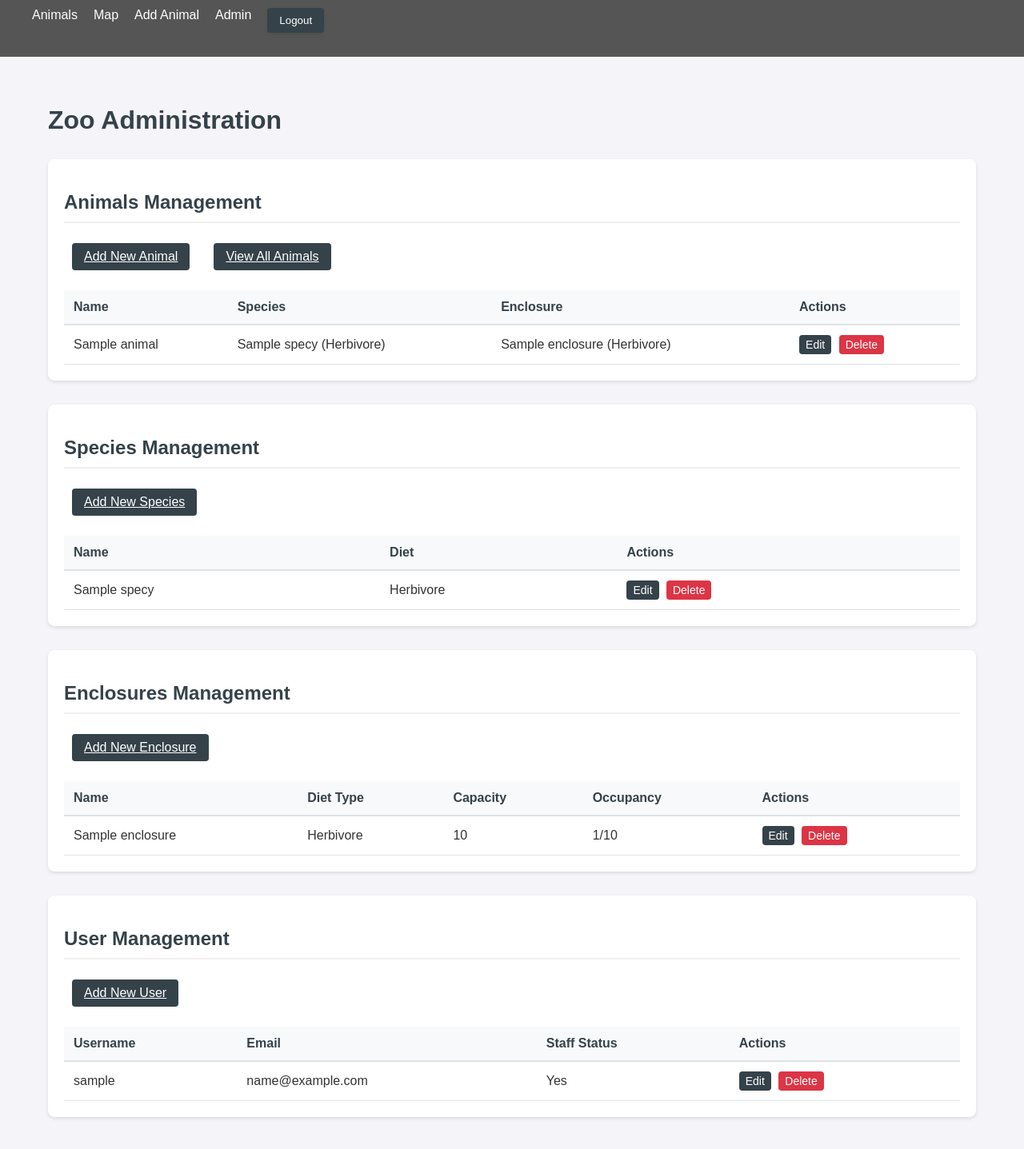
After one commit to calugaru5000/Zookeeper-Django-Project, a Django app: page /admin-dashboard/ in a window 1280 px wide. The commit adds this page. Shown: the whole page at 80% size. Run offline with Django 5.2, Linux system fonts and the light colour scheme; a user stored in the database is signed in; tables that the repository leaves empty hold one stand-in row (values such as "Sample post").

Commit message:
Admin page +modified enclosure property

```diff
--- a/proj/zookeeper/static/zookeeper/styles.css
+++ b/proj/zookeeper/static/zookeeper/styles.css
@@ -44,26 +44,15 @@ body {
 
 .nav-auth {
     display: flex;
-    align-items: center;
+    align-items: right;
 }
 
-.logout-form {
-    margin: 0;
-}
 
-.btn-logout {
-    background-color: transparent;
-    color: white;
-    border: 1px solid white;
-    padding: 5px 10px;
-    border-radius: 4px;
-    cursor: pointer;
-    transition: background-color 0.3s ease, color 0.3s ease;
-}
+/* Hover effect for logout button */
 
 .btn-logout:hover {
-    background-color: white;
-    color: #555;
+    color: #ccc;
+    /* Match the hover effect of other nav links */
 }
 
 .nav-login {
@@ -175,6 +164,11 @@ ul li a:hover {
     border-color: #35424a;
 }
 
+.logout-form {
+    background-color: transparent;
+    padding: 0px 0px;
+}
+
 select.form-control {
     appearance: auto;
     -webkit-appearance: auto;
@@ -220,13 +214,16 @@ select.form-control {
     text-decoration: underline;
 }
 
+
 /* --- Map (Schematic) --- */
+
 .zoo-map {
     display: grid;
     grid-template-columns: 1fr 1fr 1fr;
     gap: 16px;
     width: 100%;
-    min-height: calc(100vh - 160px); /* full screen-ish minus header/padding */
+    min-height: calc(100vh - 160px);
+    /* full screen-ish minus header/padding */
 }
 
 .zone {
@@ -293,17 +290,23 @@ select.form-control {
 }
 
 @media (max-width: 900px) {
-    .zoo-map { grid-template-columns: 1fr; }
+    .zoo-map {
+        grid-template-columns: 1fr;
+    }
 }
+
 
 /* ==========================
    Drawing-style Zoo Map
    ========================== */
+
 .zoo-canvas {
     width: 100%;
     min-height: calc(100vh - 160px);
-    background: #e5e7eb; /* outer ground */
-    border: 6px solid #9ca3af; /* outer wall */
+    background: #e5e7eb;
+    /* outer ground */
+    border: 6px solid #9ca3af;
+    /* outer wall */
     border-radius: 16px;
     padding: 16px;
     box-shadow: inset 0 0 0 4px #d1d5db;
@@ -336,34 +339,35 @@ select.form-control {
 .cage {
     position: relative;
     background: #ffffff;
-    border: 4px solid #94a3b8; /* steel frame */
+    border: 4px solid #94a3b8;
+    /* steel frame */
     border-radius: 12px;
     overflow: hidden;
-    box-shadow: 0 2px 8px rgba(0,0,0,0.08);
+    box-shadow: 0 2px 8px rgba(0, 0, 0, 0.08);
 }
 
+
 /* Vertical bars overlay for a cage effect */
+
 .cage::before {
     content: "";
     position: absolute;
     inset: 0;
     pointer-events: none;
-    background: repeating-linear-gradient(
-        90deg,
-        rgba(55, 65, 81, 0.12) 0px,
-        rgba(55, 65, 81, 0.12) 2px,
-        transparent 2px,
-        transparent 16px
-    );
+    background: repeating-linear-gradient( 90deg, rgba(55, 65, 81, 0.12) 0px, rgba(55, 65, 81, 0.12) 2px, transparent 2px, transparent 16px);
 }
 
+
 /* Floor strip */
+
 .cage::after {
     content: "";
     position: absolute;
-    left: 0; right: 0; bottom: 0;
+    left: 0;
+    right: 0;
+    bottom: 0;
     height: 28px;
-    background: rgba(0,0,0,0.04);
+    background: rgba(0, 0, 0, 0.04);
 }
 
 .cage-label {
@@ -377,14 +381,16 @@ select.form-control {
     border-radius: 8px;
     font-weight: 600;
     font-size: 14px;
-    box-shadow: 0 2px 6px rgba(0,0,0,0.2);
+    box-shadow: 0 2px 6px rgba(0, 0, 0, 0.2);
     z-index: 1;
 }
 
 .cage-body {
     position: relative;
-    z-index: 0; /* under label */
-    padding: 48px 12px 40px; /* leave room for label + floor */
+    z-index: 0;
+    /* under label */
+    padding: 48px 12px 40px;
+    /* leave room for label + floor */
     height: 100%;
     display: flex;
     flex-wrap: wrap;
@@ -409,27 +415,146 @@ select.form-control {
     background: #f9fafb;
     text-decoration: none;
     color: #111827;
-    box-shadow: 0 1px 2px rgba(0,0,0,0.06);
+    box-shadow: 0 1px 2px rgba(0, 0, 0, 0.06);
     transition: transform 0.1s ease, box-shadow 0.2s ease;
 }
 
 .animal-chip:hover {
     transform: translateY(-1px);
-    box-shadow: 0 4px 10px rgba(0,0,0,0.12);
+    box-shadow: 0 4px 10px rgba(0, 0, 0, 0.12);
 }
 
-.chip-name { font-weight: 700; }
-.chip-sub  { font-size: 12px; color: #6b7280; }
+.chip-name {
+    font-weight: 700;
+}
+
+.chip-sub {
+    font-size: 12px;
+    color: #6b7280;
+}
+
 
 /* Subtle color accents per diet */
-.animal-chip.herbivore { border-color: #86efac; background: #f0fdf4; }
-.animal-chip.omnivore  { border-color: #93c5fd; background: #eff6ff; }
-.animal-chip.carnivore { border-color: #fca5a5; background: #fef2f2; }
 
-.cage-herbivore { background: linear-gradient(180deg, #ecfdf5 0%, #ffffff 60%); }
-.cage-omnivore  { background: linear-gradient(180deg, #eff6ff 0%, #ffffff 60%); }
-.cage-carnivore { background: linear-gradient(180deg, #fef2f2 0%, #ffffff 60%); }
+.animal-chip.herbivore {
+    border-color: #86efac;
+    background: #f0fdf4;
+}
+
+.animal-chip.omnivore {
+    border-color: #93c5fd;
+    background: #eff6ff;
+}
+
+.animal-chip.carnivore {
+    border-color: #fca5a5;
+    background: #fef2f2;
+}
+
+.cage-herbivore {
+    background: linear-gradient(180deg, #ecfdf5 0%, #ffffff 60%);
+}
+
+.cage-omnivore {
+    background: linear-gradient(180deg, #eff6ff 0%, #ffffff 60%);
+}
+
+.cage-carnivore {
+    background: linear-gradient(180deg, #fef2f2 0%, #ffffff 60%);
+}
 
 @media (max-width: 900px) {
-  .cage-grid { grid-template-columns: 1fr; }
+    .cage-grid {
+        grid-template-columns: 1fr;
+    }
 }
+
+
+/* Admin Dashboard Styles */
+
+.admin-dashboard {
+    padding: 20px;
+}
+
+.admin-dashboard h1 {
+    margin-bottom: 30px;
+    color: #35424a;
+}
+
+.admin-sections {
+    display: grid;
+    gap: 30px;
+}
+
+.admin-section {
+    background: white;
+    padding: 20px;
+    border-radius: 8px;
+    box-shadow: 0 2px 4px rgba(0, 0, 0, 0.1);
+}
+
+.admin-section h2 {
+    color: #35424a;
+    margin-bottom: 20px;
+    padding-bottom: 10px;
+    border-bottom: 2px solid #f0f0f0;
+}
+
+.admin-actions {
+    margin-bottom: 20px;
+    display: flex;
+    gap: 10px;
+}
+
+.admin-table {
+    width: 100%;
+    border-collapse: collapse;
+    margin-top: 10px;
+}
+
+.admin-table th {
+    background-color: #f8f9fa;
+    color: #35424a;
+    padding: 12px;
+    text-align: left;
+    border-bottom: 2px solid #dee2e6;
+}
+
+.admin-table td {
+    padding: 12px;
+    border-bottom: 1px solid #dee2e6;
+}
+
+.admin-table tr:hover {
+    background-color: #f8f9fa;
+}
+
+.btn-small {
+    padding: 4px 8px;
+    font-size: 0.875rem;
+    border-radius: 4px;
+    text-decoration: none;
+    color: white;
+    background-color: #35424a;
+    margin-right: 5px;
+    display: inline-block;
+}
+
+.btn-small:hover {
+    background-color: #576e7d;
+}
+
+.btn-danger {
+    background-color: #dc3545;
+}
+
+.btn-danger:hover {
+    background-color: #c82333;
+}
+
+@media (max-width: 768px) {
+    .admin-table {
+        display: block;
+        overflow-x: auto;
+    }
+}
--- a/proj/zookeeper/templates/Zoo/Animal_detail.html
+++ b/proj/zookeeper/templates/Zoo/Animal_detail.html
@@ -4,6 +4,7 @@
     <p class="animal-info"><strong>Species:</strong> {{ animal.species }}</p>
     <p class="animal-info"><strong>Enclosure:</strong> {{ animal.enclosure }}</p>
     <p class="animal-info"><strong>Last fed:</strong> {{ animal.last_fed_at|default:"Never" }}</p>
+    {% if user.is_authenticated %} {% if user.is_staff or user.pk == animal.owner.pk %}
     <form method="post" action="{% url 'animal_feed' animal.pk %}" class="feed-form">
         {% csrf_token %}
         <button type="submit" class="btn btn-feed">Mark as fed</button>
@@ -12,5 +13,10 @@
         <a href="{% url 'animal_update' animal.pk %}" class="btn btn-edit">Edit</a>
         <a href="{% url 'animal_delete' animal.pk %}" class="btn btn-delete">Delete</a>
     </div>
+    {% else %}
+    <p class="info-muted">You can view this animal but you cannot modify or feed it.</p>
+    {% endif %} {% else %}
+    <p class="info-muted">You can view this animal but you cannot modify or feed it.</p>
+    {% endif %}
 </div>
 {% endblock %}
--- /dev/null
+++ b/proj/zookeeper/templates/Zoo/admin.html
@@ -0,0 +1,148 @@
+{% extends 'Zoo/base.html' %} {% block content %}
+<div class="admin-dashboard">
+    <h1>Zoo Administration</h1>
+
+    <div class="admin-sections">
+        <!-- Animals Section -->
+        <section class="admin-section">
+            <h2>Animals Management</h2>
+            <div class="admin-actions">
+                <a href="{% url 'animal_create' %}" class="btn">Add New Animal</a>
+                <a href="{% url 'animals_list' %}" class="btn">View All Animals</a>
+            </div>
+            {% if animals %}
+            <table class="admin-table">
+                <thead>
+                    <tr>
+                        <th>Name</th>
+                        <th>Species</th>
+                        <th>Enclosure</th>
+                        <th>Actions</th>
+                    </tr>
+                </thead>
+                <tbody>
+                    {% for animal in animals %}
+                    <tr>
+                        <td>{{ animal.name }}</td>
+                        <td>{{ animal.species }}</td>
+                        <td>{{ animal.enclosure }}</td>
+                        <td>
+                            <a href="{% url 'animal_update' animal.pk %}" class="btn-small">Edit</a>
+                            <a href="{% url 'animal_delete' animal.pk %}" class="btn-small btn-danger">Delete</a>
+                        </td>
+                    </tr>
+                    {% endfor %}
+                </tbody>
+            </table>
+            {% else %}
+            <p>No animals added yet.</p>
+            {% endif %}
+        </section>
+
+        <!-- Species Section -->
+        <section class="admin-section">
+            <h2>Species Management</h2>
+            <div class="admin-actions">
+                <a href="{% url 'species_create' %}" class="btn">Add New Species</a>
+            </div>
+            {% if species_list %}
+            <table class="admin-table">
+                <thead>
+                    <tr>
+                        <th>Name</th>
+                        <th>Diet</th>
+                        <th>Actions</th>
+                    </tr>
+                </thead>
+                <tbody>
+                    {% for species in species_list %}
+                    <tr>
+                        <td>{{ species.name }}</td>
+                        <td>{{ species.get_diet_display }}</td>
+                        <td>
+                            <a href="{% url 'species_update' species.pk %}" class="btn-small">Edit</a>
+                            <a href="{% url 'species_delete' species.pk %}" class="btn-small btn-danger">Delete</a>
+                        </td>
+                    </tr>
+                    {% endfor %}
+                </tbody>
+            </table>
+            {% else %}
+            <p>No species added yet.</p>
+            {% endif %}
+        </section>
+
+        <!-- Enclosures Section -->
+        <section class="admin-section">
+            <h2>Enclosures Management</h2>
+            <div class="admin-actions">
+                <a href="{% url 'enclosure_create' %}" class="btn">Add New Enclosure</a>
+            </div>
+            {% if enclosures %}
+            <table class="admin-table">
+                <thead>
+                    <tr>
+                        <th>Name</th>
+                        <th>Diet Type</th>
+                        <th>Capacity</th>
+                        <th>Occupancy</th>
+                        <th>Actions</th>
+                    </tr>
+                </thead>
+                <tbody>
+                    {% for enclosure in enclosures %}
+                    <tr>
+                        <td>{{ enclosure.name }}</td>
+                        <td>{{ enclosure.get_diet_type_display }}</td>
+                        <td>{{ enclosure.capacity }}</td>
+                        <td>{{ enclosure.current_occupancy }}/{{ enclosure.capacity }}</td>
+                        <td>
+                            <a href="{% url 'enclosure_update' enclosure.pk %}" class="btn-small">Edit</a>
+                            <a href="{% url 'enclosure_delete' enclosure.pk %}" class="btn-small btn-danger">Delete</a>
+                        </td>
+                    </tr>
+                    {% endfor %}
+                </tbody>
+            </table>
+            {% else %}
+            <p>No enclosures added yet.</p>
+            {% endif %}
+        </section>
+
+        <!-- Users Section -->
+        <section class="admin-section">
+            <h2>User Management</h2>
+            <div class="admin-actions">
+                <a href="{% url 'user_create' %}" class="btn">Add New User</a>
+            </div>
+            {% if users %}
+            <table class="admin-table">
+                <thead>
+                    <tr>
+                        <th>Username</th>
+                        <th>Email</th>
+                        <th>Staff Status</th>
+                        <th>Actions</th>
+                    </tr>
+                </thead>
+                <tbody>
+                    {% for user in users %}
+                    <tr>
+                        <td>{{ user.username }}</td>
+                        <td>{{ user.email }}</td>
+                        <td>{{ user.is_staff|yesno:"Yes,No" }}</td>
+                        <td>
+                            <a href="{% url 'user_update' user.pk %}" class="btn-small">Edit</a>
+                            <a href="{% url 'user_delete' user.pk %}" class="btn-small btn-danger">Delete</a>
+                        </td>
+                    </tr>
+                    {% endfor %}
+                </tbody>
+            </table>
+            {% else %}
+            <p>No users found.</p>
+            {% endif %}
+        </section>
+    </div>
+</div>
+{% endblock %}
--- a/proj/zookeeper/templates/Zoo/base.html
+++ b/proj/zookeeper/templates/Zoo/base.html
@@ -13,17 +13,19 @@
             <div class="nav-links">
                 <a href="{% url 'animals_list' %}" class="nav-link">Animals</a>
                 <a href="{% url 'zoo_map' %}" class="nav-link">Map</a>
-                <a href="{% url 'animal_create' %}" class="nav-link">Add Animal</a>
-            </div>
-            <div class="nav-auth">
-                {% if user.is_authenticated %}
+                <a href="{% url 'animal_create' %}" class="nav-link">Add Animal</a> {% if user.is_authenticated %} {% if user.is_staff %}
+                <a href="{% url 'admin_dashboard' %}" class="nav-link">Admin</a> {% endif %}
                 <form action="{% url 'logout' %}" method="post" class="logout-form">
                     {% csrf_token %}
-                    <button type="submit" class="btn btn-logout">Logout</button>
+                    <button type="submit" class="nav-link btn-logout">Logout</button>
                 </form>
                 {% else %}
                 <a href="{% url 'login' %}" class="nav-link nav-login">Login</a> {% endif %}
             </div>
+            <!-- <div class="nav-auth">
+
+
+            </div> -->
         </div>
     </nav>
     <main class="main-content">
--- a/proj/zookeeper/urls.py
+++ b/proj/zookeeper/urls.py
@@ -11,4 +11,22 @@ urlpatterns = [
     path('animals/<int:pk>/feed/', views.feed_view, name='animal_feed'),
     # Map page
     path('map/', views.map_view, name='zoo_map'),
+
+    # Admin URLs
+    path('admin-dashboard/', views.AdminDashboardView.as_view(), name='admin_dashboard'),
+
+    # Species Management
+    path('species/create/', views.SpeciesCreateView.as_view(), name='species_create'),
+    path('species/<int:pk>/update/', views.SpeciesUpdateView.as_view(), name='species_update'),
+    path('species/<int:pk>/delete/', views.SpeciesDeleteView.as_view(), name='species_delete'),
+
+    # Enclosure Management
+    path('enclosures/create/', views.EnclosureCreateView.as_view(), name='enclosure_create'),
+    path('enclosures/<int:pk>/update/', views.EnclosureUpdateView.as_view(), name='enclosure_update'),
+    path('enclosures/<int:pk>/delete/', views.EnclosureDeleteView.as_view(), name='enclosure_delete'),
+
+    # User Management
+    path('users/create/', views.UserCreateView.as_view(), name='user_create'),
+    path('users/<int:pk>/update/', views.UserUpdateView.as_view(), name='user_update'),
+    path('users/<int:pk>/delete/', views.UserDeleteView.as_view(), name='user_delete'),
 ]
--- a/proj/zookeeper/views.py
+++ b/proj/zookeeper/views.py
@@ -1,14 +1,15 @@
 # proj/zookeeper/views.py
-from django.contrib.auth.mixins import LoginRequiredMixin
-from django.views.generic import ListView, DetailView, CreateView, UpdateView, DeleteView
+from django.contrib.auth.mixins import LoginRequiredMixin, UserPassesTestMixin
+from django.views.generic import ListView, DetailView, CreateView, UpdateView, DeleteView, TemplateView
 from django.shortcuts import get_object_or_404, redirect
 from django.urls import reverse_lazy
 from django.utils import timezone
 from django.views.decorators.http import require_POST
-from django.contrib.auth.decorators import login_required
-from .forms import AnimalForm
+from django.contrib.auth.decorators import login_required, user_passes_test
+from django.contrib.auth.models import User
+from .forms import AnimalForm, SpeciesForm, CustomUserCreationForm, CustomUserChangeForm, EnclosureForm
 
-from .models import Animal, Species
+from .models import Animal, Species, Enclosure
 from django.shortcuts import render
 
 
@@ -19,7 +20,8 @@ class AnimalListView(LoginRequiredMixin, ListView):
     context_object_name = 'animals'
 
     def get_queryset(self):
-        qs = Animal.objects.filter(owner=self.request.user)
+        # Show all animals to users; editing/feeding is restricted elsewhere
+        qs = Animal.objects.all()
         species = self.request.GET.get('species')
         enclosure = self.request.GET.get('enclosure')
         q = self.request.GET.get('q')
@@ -27,14 +29,16 @@ class AnimalListView(LoginRequiredMixin, ListView):
         if species:
             qs = qs.filter(species__id=species)
         if enclosure:
-            qs = qs.filter(enclosure__icontains=enclosure)
+            # Filter by enclosure name (enclosure is a FK)
+            qs = qs.filter(enclosure__name__icontains=enclosure)
         if q:
             qs = qs.filter(name__icontains=q)
 
-        return qs.select_related('species')
+        return qs.select_related('species', 'enclosure')
     def get_context_data(self,**kwargs):
         context = super().get_context_data(**kwargs)
         context['species_list'] = Species.objects.all()
+        context['enclosure_list'] = Enclosure.objects.all()
         return context
 
 # 2️⃣ Detail View — also restricted to current user
@@ -44,7 +48,8 @@ class AnimalDetailView(LoginRequiredMixin, DetailView):
     context_object_name = 'animal'
 
     def get_queryset(self):
-        return Animal.objects.filter(owner=self.request.user)
+        # Allow viewing details of any animal; actions are permission-checked in templates and views
+        return Animal.objects.all().select_related('species', 'enclosure', 'owner')
 
 
 # 3️⃣ Create / Update / Delete Views — generic CBVs
@@ -53,6 +58,13 @@ class AnimalCreateView(LoginRequiredMixin, CreateView):
     form_class=AnimalForm
     template_name = 'Zoo/animal_form.html'
     success_url = reverse_lazy('animals_list')
+    extra_context = {'form_title': 'Add New Animal'}
+
+    def get_context_data(self, **kwargs):
+        ctx = super().get_context_data(**kwargs)
+        ctx['enclosure_list'] = Enclosure.objects.all()
+        ctx['species_list'] = Species.objects.all()
+        return ctx
 
     def form_valid(self, form):
         form.instance.owner = self.request.user
@@ -66,7 +78,17 @@ class AnimalUpdateView(LoginRequiredMixin, UpdateView):
     success_url = reverse_lazy('animals_list')
 
     def get_queryset(self):
+        # Owners can edit their animals; staff can edit any
+        if self.request.user.is_staff:
+            return Animal.objects.all()
         return Animal.objects.filter(owner=self.request.user)
+
+    def get_context_data(self, **kwargs):
+        ctx = super().get_context_data(**kwargs)
+        ctx.setdefault('form_title', 'Edit Animal')
+        ctx['enclosure_list'] = Enclosure.objects.all()
+        ctx['species_list'] = Species.objects.all()
+        return ctx
 
 
 class AnimalDeleteView(LoginRequiredMixin, DeleteView):
@@ -75,6 +97,8 @@ class AnimalDeleteView(LoginRequiredMixin, DeleteView):
     success_url = reverse_lazy('animals_list')
 
     def get_queryset(self):
+        if self.request.user.is_staff:
+            return Animal.objects.all()
         return Animal.objects.filter(owner=self.request.user)
 
 
@@ -82,7 +106,11 @@ class AnimalDeleteView(LoginRequiredMixin, DeleteView):
 @require_POST
 @login_required
 def feed_view(request, pk):
-    animal = get_object_or_404(Animal, pk=pk, owner=request.user)
+    # Allow only the owner or staff to mark an animal as fed
+    if request.user.is_staff:
+        animal = get_object_or_404(Animal, pk=pk)
+    else:
+        animal = get_object_or_404(Animal, pk=pk, owner=request.user)
     animal.last_fed_at = timezone.now()
     animal.save()
     return redirect('animal_detail', pk=pk)
@@ -120,3 +148,88 @@ def map_view(request):
         },
     }
     return render(request, 'Zoo/map.html', context)
+
+# Admin Views
+class AdminRequiredMixin(UserPassesTestMixin):
+    def test_func(self):
+        return self.request.user.is_staff
+
+class AdminDashboardView(AdminRequiredMixin, TemplateView):
+    template_name = 'Zoo/admin.html'
+
+    def get_context_data(self, **kwargs):
+        context = super().get_context_data(**kwargs)
+        context['animals'] = Animal.objects.all().select_related('species', 'owner', 'enclosure')
+        context['species_list'] = Species.objects.all()
+        context['users'] = User.objects.all()
+        context['enclosures'] = Enclosure.objects.all()
+        return context
+
+# Species Management Views
+class SpeciesCreateView(AdminRequiredMixin, CreateView):
+    model = Species
+    form_class = SpeciesForm
+    template_name = 'Zoo/animal_form.html'
+    success_url = reverse_lazy('admin_dashboard')
+    extra_context = {'form_title': 'Add New Species'}
+
+class SpeciesUpdateView(AdminRequiredMixin, UpdateView):
+    model = Species
+    form_class = SpeciesForm
+    template_name = 'Zoo/animal_form.html'
+    success_url = reverse_lazy('admin_dashboard')
+    def get_context_data(self, **kwargs):
+        ctx = super().get_context_data(**kwargs)
+        ctx.setdefault('form_title', 'Edit Species')
+        return ctx
+
+class SpeciesDeleteView(AdminRequiredMixin, DeleteView):
+    model = Species
+    template_name = 'Zoo/confirm_delete.html'
+    success_url = reverse_lazy('admin_dashboard')
+
+# User Management Views
+class UserCreateView(AdminRequiredMixin, CreateView):
+    model = User
+    form_class = CustomUserCreationForm
+    template_name = 'Zoo/animal_form.html'
+    success_url = reverse_lazy('admin_dashboard')
+    extra_context = {'form_title': 'Add New User'}
+
+class UserUpdateView(AdminRequiredMixin, UpdateView):
+    model = User
+    form_class = CustomUserChangeForm
+    template_name = 'Zoo/animal_form.html'
+    success_url = reverse_lazy('admin_dashboard')
+    def get_context_data(self, **kwargs):
+        ctx = super().get_context_data(**kwargs)
+        ctx.setdefault('form_title', 'Edit User')
+        return ctx
+
+class UserDeleteView(AdminRequiredMixin, DeleteView):
+    model = User
+    template_name = 'Zoo/confirm_delete.html'
+    success_url = reverse_lazy('admin_dashboard')
+
+# Enclosure Management Views
+class EnclosureCreateView(AdminRequiredMixin, CreateView):
+    model = Enclosure
+    form_class = EnclosureForm
+    template_name = 'Zoo/animal_form.html'
+    success_url = reverse_lazy('admin_dashboard')
+    extra_context = {'form_title': 'Add New Enclosure'}
+
+class EnclosureUpdateView(AdminRequiredMixin, UpdateView):
+    model = Enclosure
+    form_class = EnclosureForm
+    template_name = 'Zoo/animal_form.html'
+    success_url = reverse_lazy('admin_dashboard')
+    def get_context_data(self, **kwargs):
+        ctx = super().get_context_data(**kwargs)
+        ctx.setdefault('form_title', 'Edit Enclosure')
+        return ctx
+
+class EnclosureDeleteView(AdminRequiredMixin, DeleteView):
+    model = Enclosure
+    template_name = 'Zoo/confirm_delete.html'
+    success_url = reverse_lazy('admin_dashboard')
```
Also changed, not shown: proj/zookeeper/admin.py (+7 -1 lines), proj/zookeeper/forms.py (+51 -2 lines), proj/zookeeper/models.py (+21 -1 lines), proj/zookeeper/templates/Zoo/Animals_list.html (+6 -1 lines), proj/zookeeper/templates/Zoo/animal_form.html (+62 -2 lines), proj/zookeeper/migrations/0003_enclosure_alter_species_options_and_more.py (added), proj/zookeeper/migrations/0004_alter_animal_enclosure.py (added), proj/zookeeper/migrations/0005_create_enclosures.py (added), proj/zookeeper/migrations/0006_alter_animal_enclosure.py (added), proj/zookeeper/migrations/0007_create_enclosures.py (added), proj/zookeeper/migrations/0008_merge_20251101_1535.py (added).
